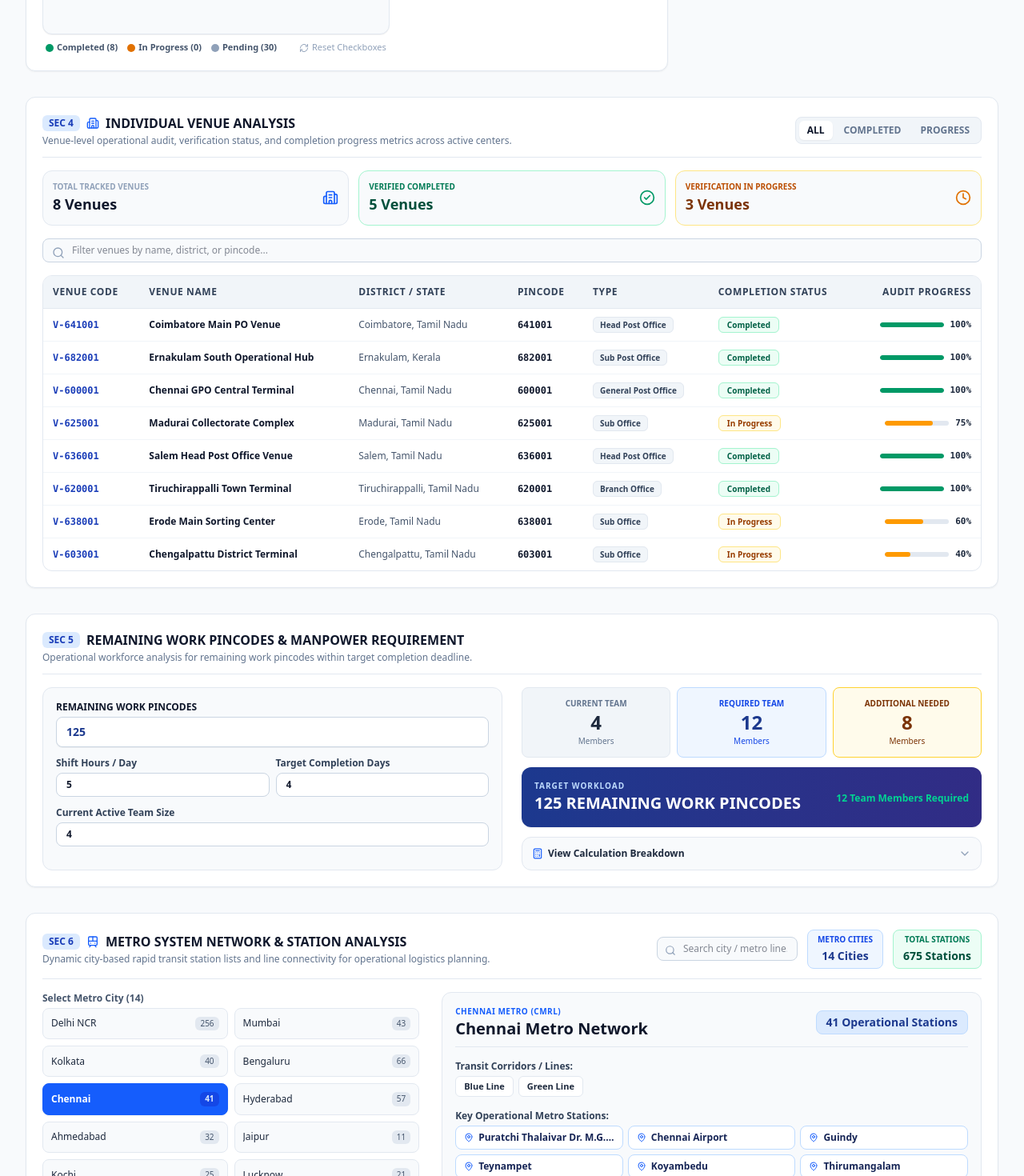
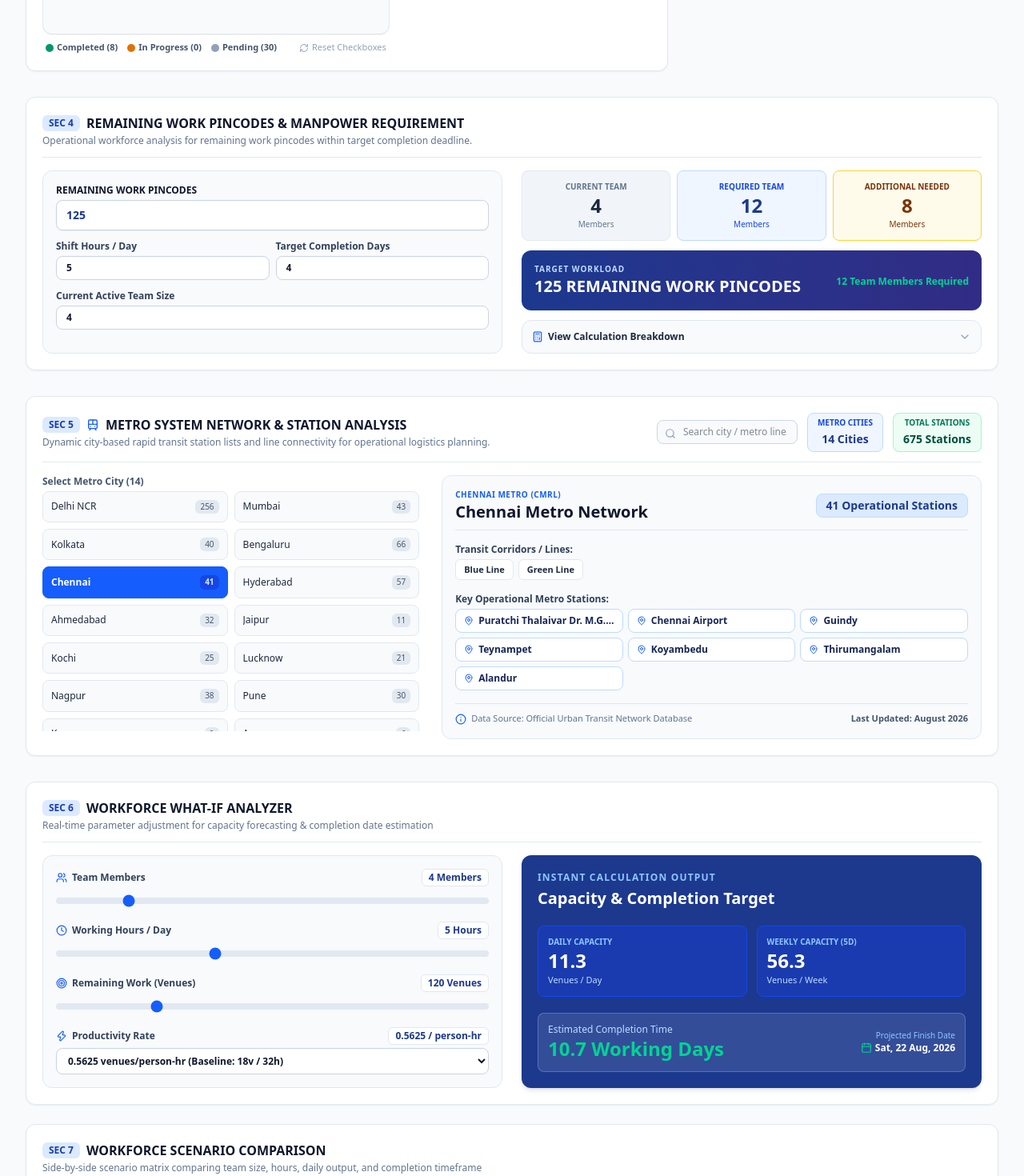
Before and after one commit to CHANDRUB2023/bmw_workreport_analysis.a2c, a Next.js app: page / in a window 1280 px wide. Shown: the part 1600-3070 px from the top of the page at 80% size. Built offline with nearby package versions, Linux system fonts and the light colour scheme; no server answers.

Commit message:
Remove Section 4 venue analysis and reorder section numbers 1-9

```diff
--- a/app/analytics/page.js
+++ b/app/analytics/page.js
@@ -6,7 +6,6 @@ import ExecutiveOverview from '@/components/analytics/ExecutiveOverview';
 import IndiaGeoAnalysis from '@/components/analytics/IndiaGeoAnalysis';
 import TnDistrictAnalysis from '@/components/analytics/TnDistrictAnalysis';
 import CompletionDonutCard from '@/components/analytics/CompletionDonutCard';
-import IndividualVenueAnalysisCard from '@/components/analytics/IndividualVenueAnalysisCard';
 import ManpowerRequirementCard from '@/components/analytics/ManpowerRequirementCard';
 import MetroAnalysisCard from '@/components/analytics/MetroAnalysisCard';
 import WhatIfAnalyzerCard from '@/components/analytics/WhatIfAnalyzerCard';
@@ -176,22 +175,19 @@ export default function AnalyticsDashboardPage() {
                 </div>
               </div>
 
-              {/* SEC 4 — INDIVIDUAL VENUE ANALYSIS */}
-              <IndividualVenueAnalysisCard />
-
-              {/* SEC 5 — REMAINING WORK PINCODES & MANPOWER REQUIREMENT */}
+              {/* SEC 4 — REMAINING WORK PINCODES & MANPOWER REQUIREMENT */}
               <ManpowerRequirementCard />
 
-              {/* SEC 6 — METRO SYSTEM NETWORK ANALYSIS */}
+              {/* SEC 5 — METRO SYSTEM NETWORK ANALYSIS */}
               <MetroAnalysisCard metroData={data.metro} />
 
-              {/* SEC 7 — WORKFORCE WHAT-IF ANALYZER & SCENARIO COMPARISON */}
+              {/* SEC 6 & SEC 7 — WORKFORCE WHAT-IF ANALYZER & SCENARIO COMPARISON */}
               <div className="space-y-6">
                 <WhatIfAnalyzerCard />
                 <ScenarioComparisonCard />
               </div>
 
-              {/* SEC 8 — PRODUCTIVITY BENCHMARK & DISTRICT DISTRIBUTION */}
+              {/* SEC 8 & SEC 9 — PRODUCTIVITY BENCHMARK & DISTRICT DISTRIBUTION */}
               <div className="grid grid-cols-1 lg:grid-cols-2 gap-6">
                 <ProductivityAnalysisCard />
                 <PincodeDistributionBarChart districtsData={data.districtsDistribution || []} />
--- a/components/analytics/ManpowerRequirementCard.jsx
+++ b/components/analytics/ManpowerRequirementCard.jsx
@@ -20,7 +20,7 @@ export default function ManpowerRequirementCard() {
     <section className="bg-white border border-slate-200 rounded-xl p-5 shadow-xs space-y-4">
       <div className="border-b border-slate-200 pb-3">
         <h3 className="text-base font-extrabold text-slate-900 flex items-center gap-2">
-          <span className="px-2 py-0.5 text-xs font-bold bg-blue-100 text-blue-800 rounded-md">SEC 5</span>
+          <span className="px-2 py-0.5 text-xs font-bold bg-blue-100 text-blue-800 rounded-md">SEC 4</span>
           <span>REMAINING WORK PINCODES & MANPOWER REQUIREMENT</span>
         </h3>
         <p className="text-xs text-slate-500 mt-0.5">
--- a/components/analytics/MetroAnalysisCard.jsx
+++ b/components/analytics/MetroAnalysisCard.jsx
@@ -30,7 +30,7 @@ export default function MetroAnalysisCard({ metroData }) {
       <div className="flex flex-col sm:flex-row sm:items-center justify-between border-b border-slate-200 pb-3 gap-2">
         <div>
           <h3 className="text-base font-extrabold text-slate-900 flex items-center gap-2">
-            <span className="px-2 py-0.5 text-xs font-bold bg-blue-100 text-blue-800 rounded-md">SEC 6</span>
+            <span className="px-2 py-0.5 text-xs font-bold bg-blue-100 text-blue-800 rounded-md">SEC 5</span>
             <span className="flex items-center gap-2">
               <Train className="w-4 h-4 text-blue-600" />
               METRO SYSTEM NETWORK & STATION ANALYSIS
--- a/components/analytics/PincodeDistributionBarChart.jsx
+++ b/components/analytics/PincodeDistributionBarChart.jsx
@@ -37,7 +37,7 @@ export default function PincodeDistributionBarChart({ districtsData = [] }) {
       <div className="flex flex-col md:flex-row md:items-center justify-between border-b border-slate-200 pb-3 gap-3">
         <div>
           <h3 className="text-base font-extrabold text-slate-900 flex items-center gap-2">
-            <span className="px-2 py-0.5 text-xs font-bold bg-blue-100 text-blue-800 rounded-md">SEC 4</span>
+            <span className="px-2 py-0.5 text-xs font-bold bg-blue-100 text-blue-800 rounded-md">SEC 9</span>
             <span>DISTRICT-WISE PINCODE DISTRIBUTION</span>
           </h3>
           <p className="text-xs text-slate-500 mt-0.5">
--- a/components/analytics/ProductivityAnalysisCard.jsx
+++ b/components/analytics/ProductivityAnalysisCard.jsx
@@ -28,7 +28,7 @@ export default function ProductivityAnalysisCard() {
       <div className="flex flex-col md:flex-row md:items-center justify-between border-b border-slate-200 pb-3 gap-3">
         <div>
           <div className="flex items-center gap-2">
-            <span className="px-2 py-0.5 text-xs font-bold bg-blue-100 text-blue-800 rounded-md">SEC 6</span>
+            <span className="px-2 py-0.5 text-xs font-bold bg-blue-100 text-blue-800 rounded-md">SEC 8</span>
             <h3 className="text-base font-extrabold text-slate-900">WORKING HOURS VS EXPECTED OUTPUT</h3>
           </div>
           <p className="text-xs text-slate-500 mt-0.5">
--- a/components/analytics/ScenarioComparisonCard.jsx
+++ b/components/analytics/ScenarioComparisonCard.jsx
@@ -34,7 +34,7 @@ export default function ScenarioComparisonCard() {
     <section className="bg-white border border-slate-200 rounded-xl p-5 shadow-xs space-y-4">
       <div className="border-b border-slate-200 pb-3">
         <h3 className="text-base font-extrabold text-slate-900 flex items-center gap-2">
-          <span className="px-2 py-0.5 text-xs font-bold bg-blue-100 text-blue-800 rounded-md">SEC 10</span>
+          <span className="px-2 py-0.5 text-xs font-bold bg-blue-100 text-blue-800 rounded-md">SEC 7</span>
           <span>WORKFORCE SCENARIO COMPARISON</span>
         </h3>
         <p className="text-xs text-slate-500 mt-0.5">
--- a/components/analytics/WhatIfAnalyzerCard.jsx
+++ b/components/analytics/WhatIfAnalyzerCard.jsx
@@ -28,7 +28,7 @@ export default function WhatIfAnalyzerCard() {
     <section className="bg-white border border-slate-200 rounded-xl p-5 shadow-xs space-y-4">
       <div className="border-b border-slate-200 pb-3">
         <h3 className="text-base font-extrabold text-slate-900 flex items-center gap-2">
-          <span className="px-2 py-0.5 text-xs font-bold bg-blue-100 text-blue-800 rounded-md">SEC 9</span>
+          <span className="px-2 py-0.5 text-xs font-bold bg-blue-100 text-blue-800 rounded-md">SEC 6</span>
           <span>WORKFORCE WHAT-IF ANALYZER</span>
         </h3>
         <p className="text-xs text-slate-500 mt-0.5">
```
Also changed, not shown: 2 other files (tests, documents, lock files or other folders).
